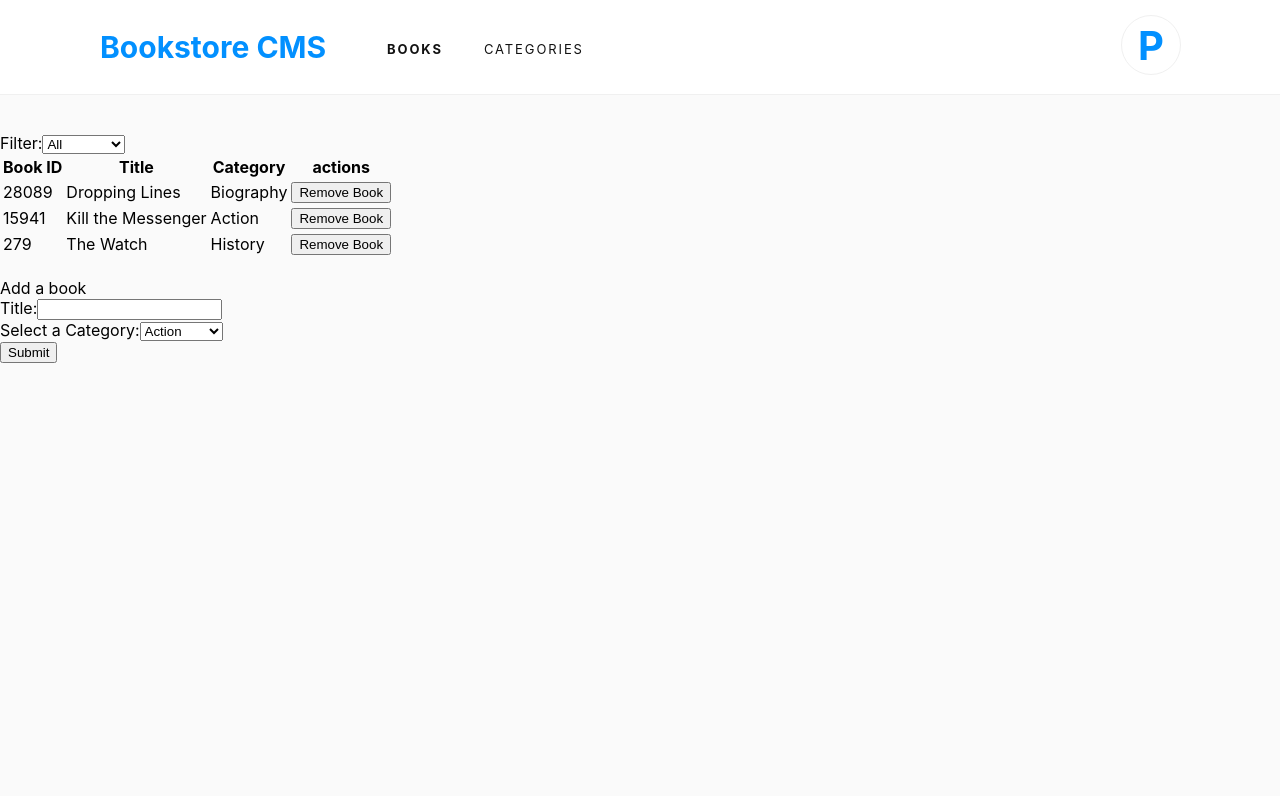
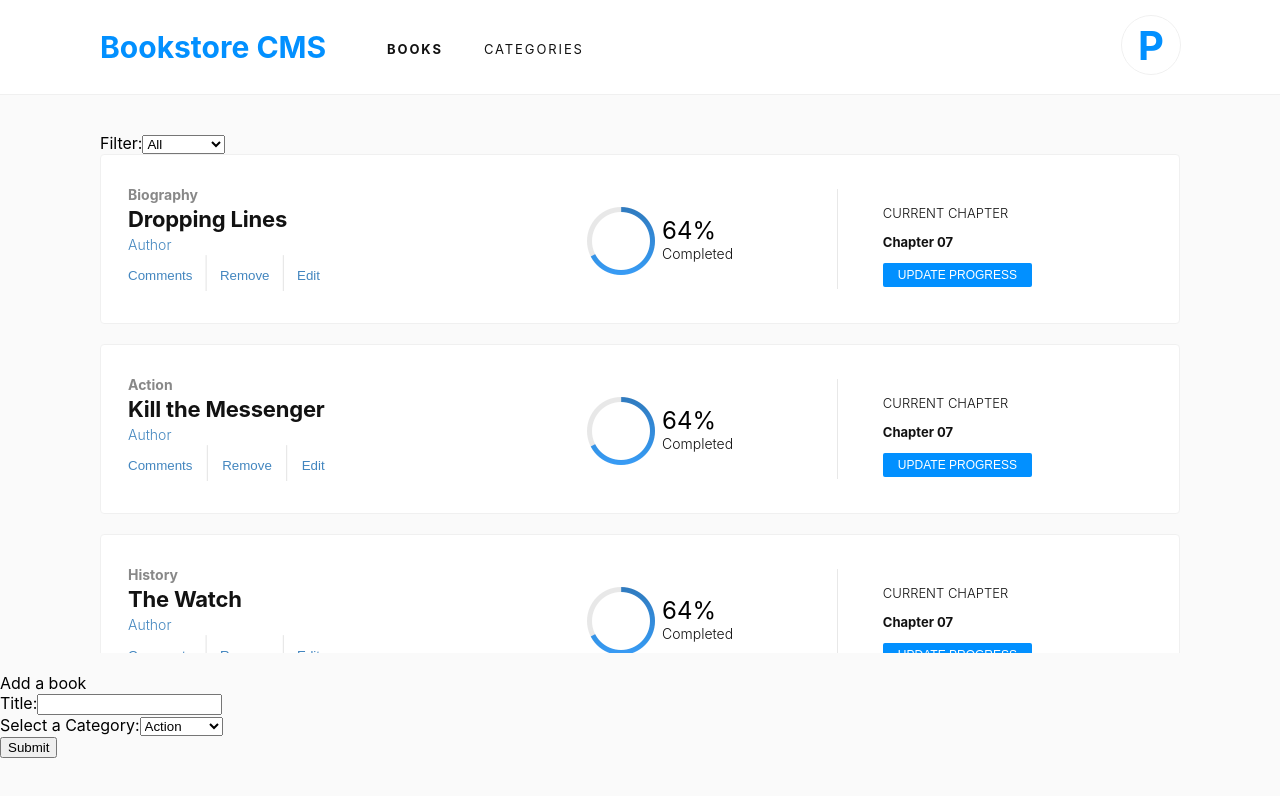
Before and after one commit to pbkabali/Bookstore, a React (Create React App) app: page / in a window 1280 px wide. Shown: the top 796 px of the page. Built offline with nearby package versions, Linux system fonts and the light colour scheme.

Commit message:
Add styles to the Book card

```diff
--- a/src/components/Book.js
+++ /dev/null
@@ -1,29 +0,0 @@
-import PropTypes from 'prop-types';
-
-const Book = props => {
-  const { book, deleteBook } = props;
-  const { id, title, category } = book;
-
-  const handleRemoveBook = () => {
-    deleteBook(book);
-  };
-  return (
-    <tr>
-      <td>{id}</td>
-      <td>{title}</td>
-      <td>{category}</td>
-      <td>
-        <button type="button" onClick={handleRemoveBook}>
-          Remove Book
-        </button>
-      </td>
-    </tr>
-  );
-};
-
-Book.propTypes = {
-  book: PropTypes.objectOf(PropTypes.string).isRequired,
-  deleteBook: PropTypes.func.isRequired,
-};
-
-export default Book;
--- /dev/null
+++ b/src/components/Book/Book.js
@@ -0,0 +1,75 @@
+import PropTypes from 'prop-types';
+import styles from './Book.module.css';
+import img from '../../images/progressBar.png';
+
+const {
+  flex,
+  bookCard,
+  categoryLabel,
+  titleLabel,
+  author,
+  action,
+  actionsDiv,
+  separator,
+  currentChapter,
+  chapter,
+  updateBtn,
+  progressDiv,
+  loadingDiv,
+  completed,
+  percentage,
+} = styles;
+
+const Book = props => {
+  const { book, deleteBook } = props;
+  const { title, category } = book;
+
+  const handleRemoveBook = () => {
+    deleteBook(book);
+  };
+  return (
+    <div className={[flex, bookCard].join(' ')}>
+      <div>
+        <p className={categoryLabel}>{category}</p>
+        <p className={titleLabel}>{title}</p>
+        <p className={author}>Author</p>
+        <div className={[flex, actionsDiv].join(' ')}>
+          <button type="button" className={action}>
+            Comments
+          </button>
+          <span className={separator}>|</span>
+          <button type="button" className={action} onClick={handleRemoveBook}>
+            Remove
+          </button>
+          <span className={separator}>|</span>
+          <button type="button" className={action}>
+            Edit
+          </button>
+        </div>
+      </div>
+      <div className={[flex, progressDiv].join(' ')}>
+        <div className={[flex, loadingDiv].join(' ')}>
+          <img alt="Progress icon" src={img} />
+          <div>
+            <p className={percentage}>64%</p>
+            <p className={[author, completed].join(' ')}>Completed</p>
+          </div>
+        </div>
+        <div>
+          <p className={currentChapter}>CURRENT CHAPTER</p>
+          <p className={[currentChapter, chapter].join(' ')}>Chapter 07</p>
+          <button className={updateBtn} type="button">
+            UPDATE PROGRESS
+          </button>
+        </div>
+      </div>
+    </div>
+  );
+};
+
+Book.propTypes = {
+  book: PropTypes.objectOf(PropTypes.string).isRequired,
+  deleteBook: PropTypes.func.isRequired,
+};
+
+export default Book;
--- /dev/null
+++ b/src/components/Book/Book.module.css
@@ -0,0 +1,101 @@
+.flex {
+  display: flex;
+  align-items: center;
+}
+
+.bookCard {
+  justify-content: space-between;
+  height: 170px;
+  padding: 10px 147px 10px 27px;
+  border-radius: 4px;
+  border: solid 1px #f0f0f0;
+  background-color: #fff;
+  margin-bottom: 20px;
+}
+
+.categoryLabel {
+  margin: 0;
+  opacity: 0.5;
+  font-size: 14px;
+  font-weight: bold;
+  color: #121212;
+}
+
+.titleLabel {
+  margin: 3px 0 0 0;
+  font-size: 22px;
+  font-weight: bold;
+  letter-spacing: -0.2px;
+  color: #121212;
+}
+
+.author {
+  margin: 4px 0 0;
+  font-size: 14px;
+  font-weight: 300;
+  color: #4386bf;
+}
+
+.actionsDiv {
+  min-width: 15vw;
+  justify-content: space-between;
+}
+
+.action {
+  border: none;
+  background-color: transparent;
+  padding: 15px 0 10px 0;
+  color: #4386bf;
+  font-weight: normal;
+  outline: none;
+}
+
+.action:hover {
+  font-weight: bold;
+}
+
+.separator {
+  font-size: 30px;
+  font-weight: 200;
+  color: #e8e8e8;
+}
+
+.currentChapter {
+  font-size: 13px;
+  font-weight: 300;
+  color: #121212;
+}
+
+.chapter {
+  font-size: 13px;
+  font-weight: bold;
+}
+
+.updateBtn {
+  background-color: #0290ff;
+  color: #fff;
+  border: none;
+  padding: 5px 15px;
+  border-radius: 2px;
+  font-size: 12px;
+}
+
+.progressDiv {
+  width: 50%;
+  justify-content: space-between;
+}
+
+.loadingDiv {
+  border-right: 1px solid #e8e8e8;
+  padding-right: 23%;
+}
+
+.completed {
+  color: #121212;
+  margin-top: -10px;
+}
+
+.percentage {
+  margin: 0 0 10px 0;
+  font-size: x-large;
+}
--- a/src/components/Header/Header.module.css
+++ b/src/components/Header/Header.module.css
@@ -1,7 +1,7 @@
 .header {
   display: flex;
   align-items: center;
-  background-color: #ffffff;
+  background-color: #fff;
   height: 95px;
   margin: 0 0 38px;
   padding: 23px 99px 27px 100px;
--- a/src/containers/BooksList.js
+++ b/src/containers/BooksList.js
@@ -1,6 +1,6 @@
 import { connect } from 'react-redux';
 import PropTypes from 'prop-types';
-import Book from '../components/Book';
+import Book from '../components/Book/Book';
 import CategoryFilter from '../components/CategoryFilter';
 import { changeFilter, removeBook } from '../actions';
 
@@ -20,23 +20,12 @@ const BooksList = props => {
   const filterBooks = (books, filter) => (filter === 'All' ? books : books.filter(book => book.category === filter));
 
   return (
-    <div>
+    <div className="side-padding book-area">
       <CategoryFilter categories={categories} onChange={handleFilterChange} />
-      <table>
-        <thead>
-          <tr>
-            <th>Book ID</th>
-            <th>Title</th>
-            <th>Category</th>
-            <th>actions</th>
-          </tr>
-        </thead>
-        <tbody>
-          {filterBooks(books, filter).map(book => (
-            <Book key={book.id} book={book} deleteBook={handleRemoveBook} />
-          ))}
-        </tbody>
-      </table>
+
+      {filterBooks(books, filter).map(book => (
+        <Book key={book.id} book={book} deleteBook={handleRemoveBook} />
+      ))}
     </div>
   );
 };
--- a/src/index.css
+++ b/src/index.css
@@ -6,19 +6,38 @@
 
 body {
   margin: 0;
-  font-family: -apple-system, BlinkMacSystemFont, 'Segoe UI', 'Roboto', 'Oxygen',
-    'Ubuntu', 'Cantarell', 'Fira Sans', 'Droid Sans', 'Helvetica Neue',
+  font-family:
+    -apple-system,
+    BlinkMacSystemFont,
+    'Segoe UI',
+    'Roboto',
+    'Oxygen',
+    'Ubuntu',
+    'Cantarell',
+    'Fira Sans',
+    'Droid Sans',
+    'Helvetica Neue',
     sans-serif;
   -webkit-font-smoothing: antialiased;
   -moz-osx-font-smoothing: grayscale;
+  background-color: #fafafa;
 }
 
 code {
-  font-family: source-code-pro, Menlo, Monaco, Consolas, 'Courier New',
+  font-family:
+    source-code-pro,
+    Menlo,
+    Monaco,
+    Consolas,
+    'Courier New',
     monospace;
 }
 
-#root {
-  background-color: #fafafa;
-  height: 100vh;
+.side-padding {
+  padding: 0 100px 0 100px;
 }
+
+.book-area {
+  overflow: scroll;
+  height: 65vh;
+}
```
Also changed, not shown: src/images/progressBar.png (added).
